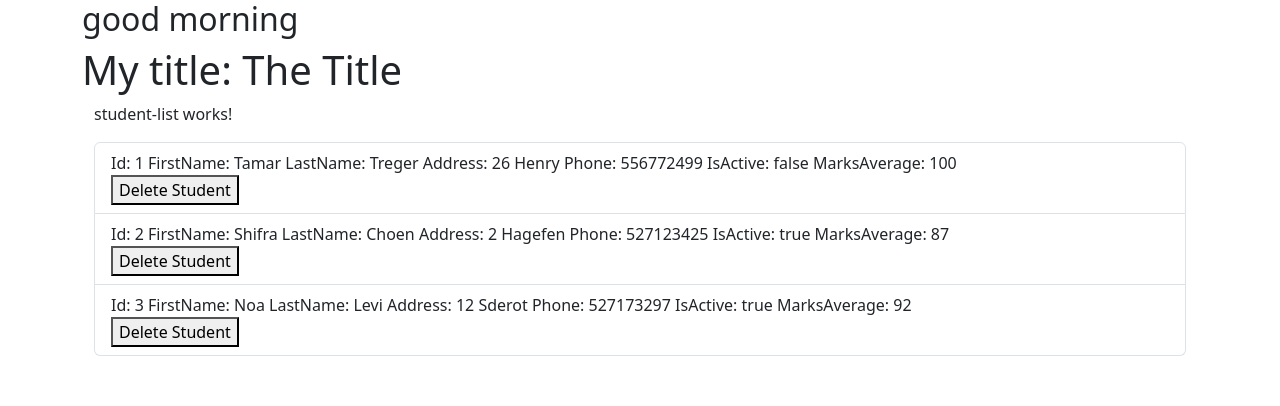
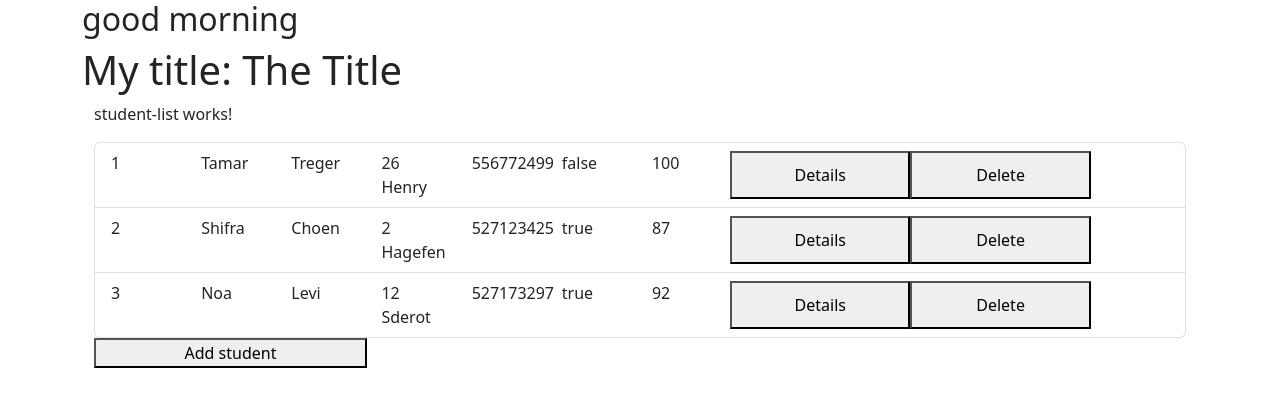
Before and after one commit to tamartre/Angular-Project, an Angular app in the folder my-app/: page / in a window 1280 px wide. Shown: the top 406 px of the page. Built offline with nearby package versions, Linux system fonts and the light colour scheme.

Commit message:
add changes

```diff
--- a/my-app/src/app/app.module.ts
+++ b/my-app/src/app/app.module.ts
@@ -2,10 +2,11 @@ import { NgModule } from "@angular/core";
 import { BrowserModule } from "@angular/platform-browser";
 import { AppComponent } from "./app.component";
 import { StudentListComponent } from "./student-list/student-list.component";
+import { StudentDetailsComponent } from "./student-details/student-details.component";
 
 
 @NgModule({
-  declarations:[AppComponent,StudentListComponent],
+  declarations:[AppComponent,StudentListComponent,StudentDetailsComponent],
   imports:[BrowserModule],
   bootstrap:[AppComponent]
 
--- /dev/null
+++ b/my-app/src/app/student-details/student-details.component.html
@@ -0,0 +1,14 @@
+
+<div class="card" *ngIf="student">
+    <div class="card-body">
+        student details:
+        {{student.id}}
+        {{student.firstName}}
+        {{student.lastName}}
+        {{student.address}}
+        {{student.phone}}
+        {{ student.isActive == false ? student.leaveDate : '' }}
+
+
+    </div>
+</div>
--- /dev/null
+++ b/my-app/src/app/student-details/student-details.component.ts
@@ -0,0 +1,16 @@
+import { Component, EventEmitter, Input, Output } from '@angular/core';
+import { Student } from '../student.model';
+
+@Component({
+  standalone:false,
+  selector: 'app-student-details',
+  templateUrl: './student-details.component.html',
+  styleUrl: './student-details.component.css'
+})
+
+export class StudentDetailsComponent {
+  @Input()
+  student:Student|null=null;
+
+
+}
--- a/my-app/src/app/student-list/student-list.component.html
+++ b/my-app/src/app/student-list/student-list.component.html
@@ -2,17 +2,24 @@
 
     <p>student-list works!</p>
 
-<ul class="list-group">
+ <ul class="list-group">
+
+
+    <!-- <button (click)="ShowNewDetail()" class="col-3">Add New Student</button> -->
     <li class="list-group-item" *ngFor="let student of students">
-            Id: {{student.id}}
-            FirstName: {{student.firstName}}
-            LastName: {{student.lastName}}
-            Address: {{student.address}}
-            Phone: {{student.phone}}
-            IsActive: {{student.isActive}}
-            MarksAverage: {{student.marksAverage}}
-            <div><button (click)="DeleteStudent(student)">Delete Student</button></div>
-
+    <div class="row">
+        <div class="col-1">{{student.id}}</div>
+        <div class="col-1">{{student.firstName}}</div>
+        <div class="col-1">{{student.lastName}}</div>
+        <div class="col-1">{{student.address}}</div>
+        <div class="col-1">{{student.phone}}</div>
+        <div class="col-1">{{student.isActive}}</div>
+        <div class="col-1">{{student.marksAverage}}</div>
+        <button (click)="ShowDetails(student)" class="col-2">Details</button>
+        <button (click)="DeleteStudent(student)" class="col-2">Delete</button>
+      </div>
     </li>
 </ul>
-</div>
+<app-student-details  [student]="selectedStudent" ></app-student-details>
+<button (click)="ShowNewDetails()" class="col-3">Add student</button>
+ </div>
--- a/my-app/src/app/student-list/student-list.component.ts
+++ b/my-app/src/app/student-list/student-list.component.ts
@@ -9,7 +9,7 @@ import { Student } from '../student.model';
 })
 export class StudentListComponent {
   students:Student[]=[
-    {id:1,firstName:"Tamar",lastName:"Treger",address:"26 Henry",phone:556772499,isActive:false,marksAverage:100},
+    {id:1,firstName:"Tamar",lastName:"Treger",address:"26 Henry",phone:556772499,isActive:false,marksAverage:100,leaveDate:"01-01-2025"},
     {id:2,firstName:"Shifra",lastName:"Choen",address:"2 Hagefen",phone:527123425,isActive:true,marksAverage:87},
     {id:3,firstName:"Noa",lastName:"Levi",address:"12 Sderot",phone:527173297,isActive:true,marksAverage:92}
   ]
@@ -19,6 +19,17 @@ export class StudentListComponent {
     this.students.splice(indexToDelete, 1);
   }
 
+  selectedStudent: Student | null = null;
+
+ ShowDetails(studentToShow: Student) {
+    this.selectedStudent = studentToShow
+  }
+
+  ShowNewDetails(){
+    this.selectedStudent = new Student()
+   }
+
+
   constructor(){
 
   }
--- a/my-app/src/app/student.model.ts
+++ b/my-app/src/app/student.model.ts
@@ -7,5 +7,6 @@ export class Student{
     phone:any;
     isActive:any;
     marksAverage:any;
+    leaveDate?: any;
 
 }
```
Also changed, not shown: my-app/src/app/student-details/student-details.component.css (added).
